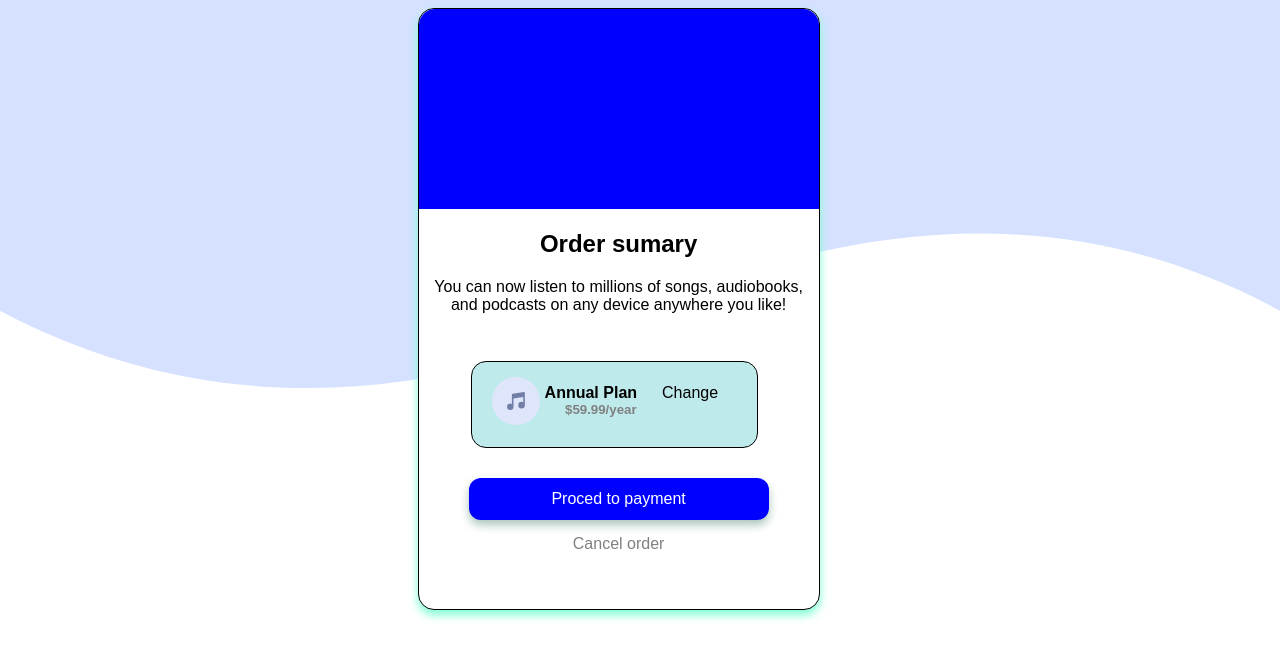
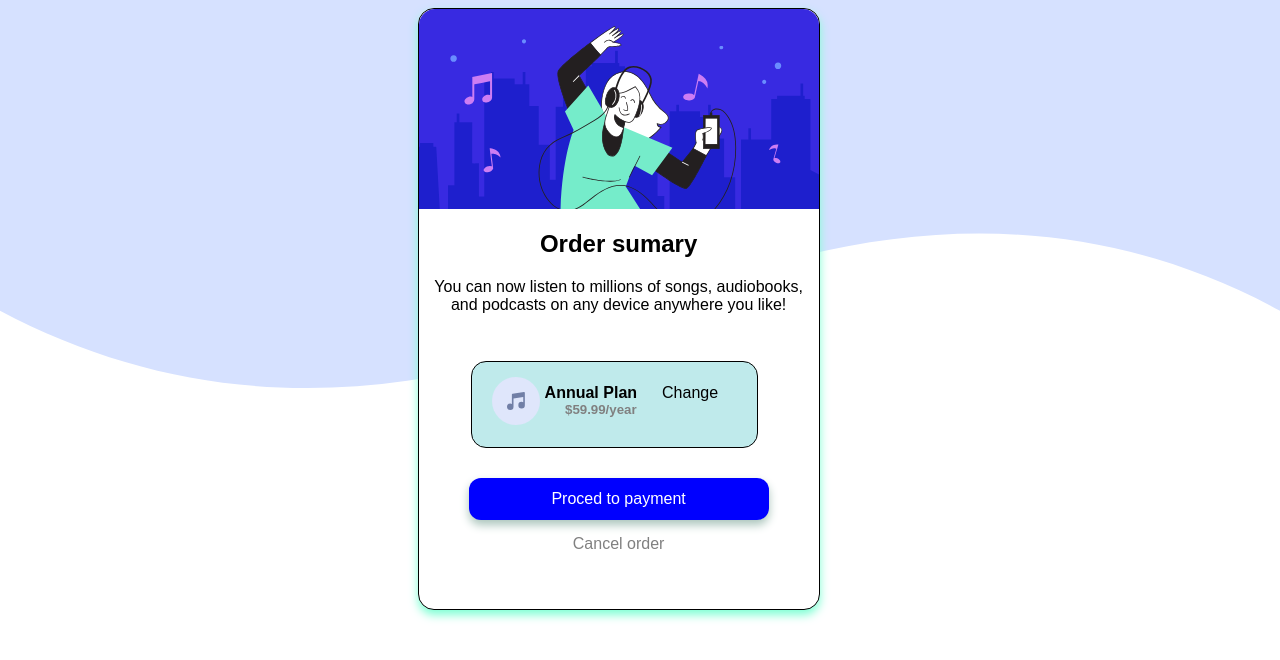
Before and after one commit to ivancastro773/Bootcamp_part1, a plain HTML site: page clase4/ejercicio2/index.html in a window 1280 px wide. Drawn offline with Linux system fonts and the light colour scheme.

Commit message:
subi la imagen

```diff
--- a/clase4/ejercicio2/style.css
+++ b/clase4/ejercicio2/style.css
@@ -19,7 +19,8 @@ body{
     margin-left: 32%;
 }
 .header{
-    background-color: blue;
+    background-image: url(../ejercicio2/img/illustration-hero.svg);
+    background-size: cover;
     height: 200px;
     border-radius: 16px 16px 0 0;
 }
```
